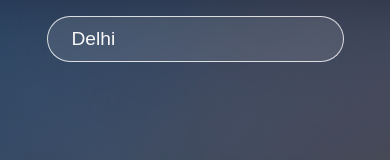
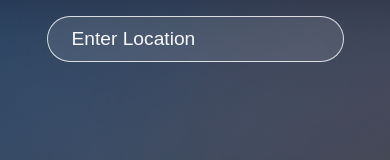
Before and after one commit to Shorya7/Weather-App, a React (Create React App) app: page / in a window 390 px wide. Shown: the top 160 px of the page. Built offline with nearby package versions, Linux system fonts and the light colour scheme.

Commit message:
responsive ui

```diff
--- a/src/App.js
+++ b/src/App.js
@@ -19,9 +19,9 @@ const searchLocation=(event)=>{
   setLocation('')
 }
 }
-useEffect(() => {
-setLocation("Delhi")
-},[])
+// useEffect(() => {
+// setLocation("Delhi")
+// },[])
 
   return (
     <div className="app">
```
